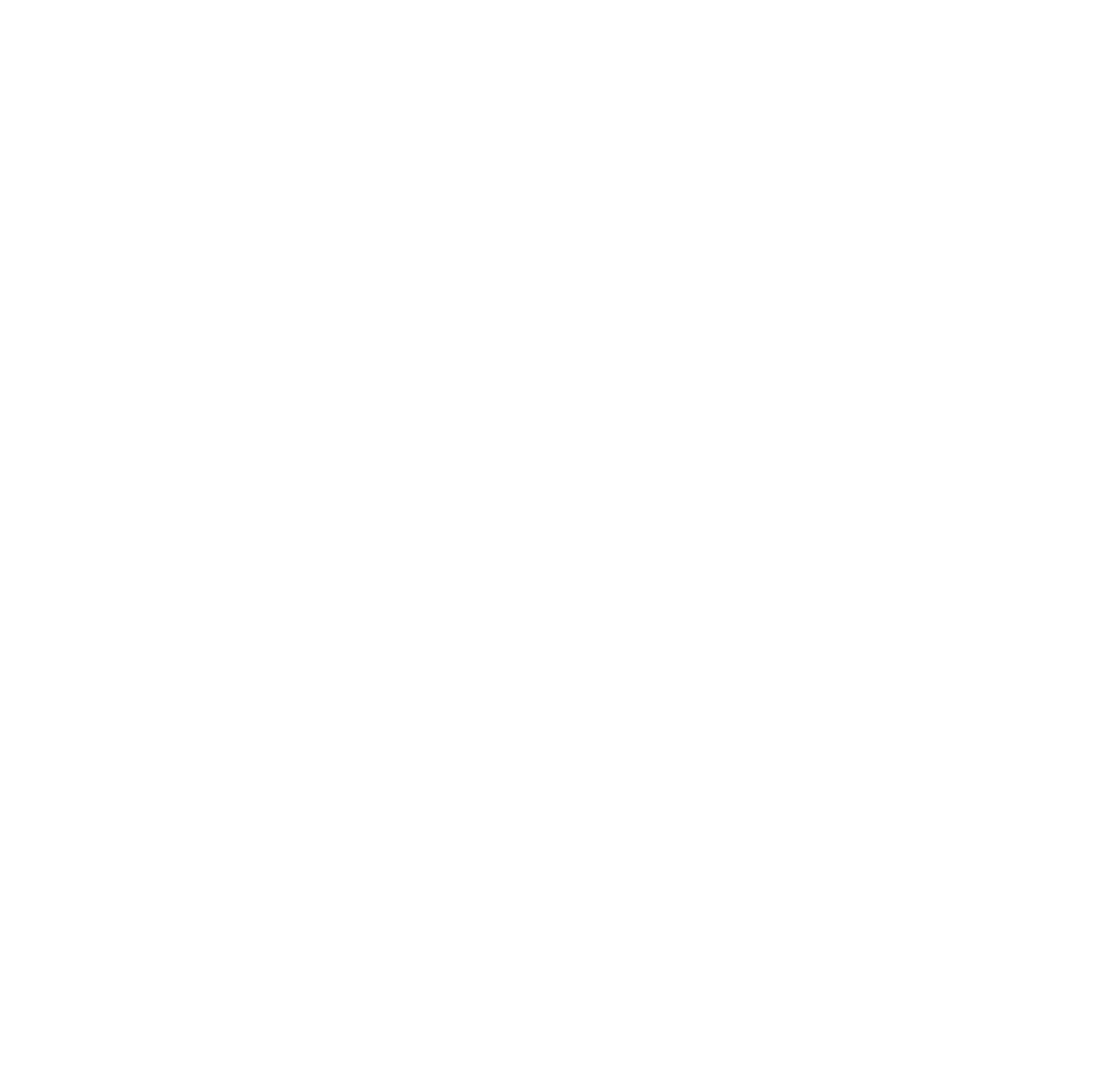
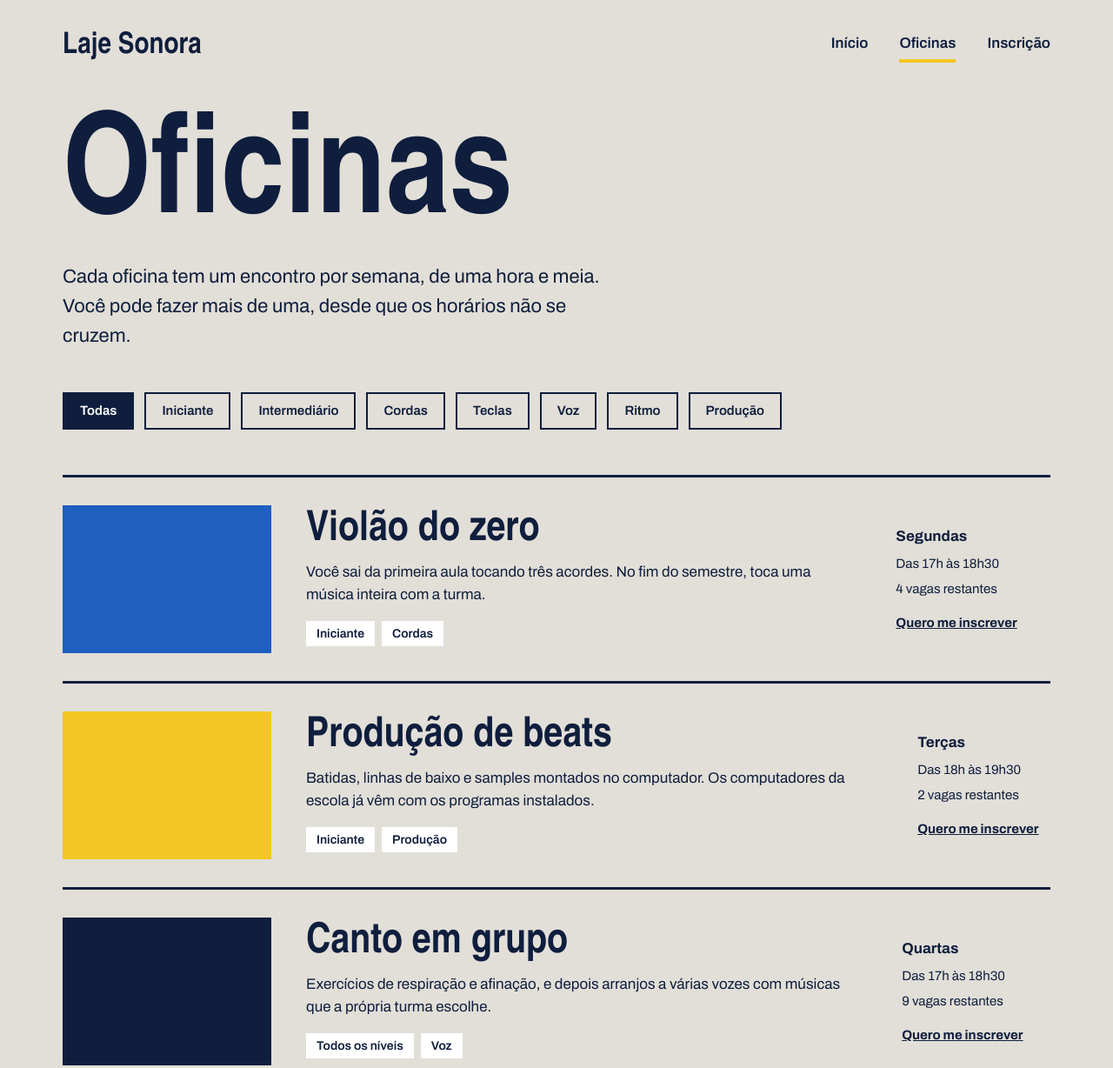
Before and after one commit to davimoraes11timc/lajes_sonoras, a plain HTML site: page oficina.html in a window 1280 px wide. Shown: the top 1228 px of the page at 87% size. Before the commit the page ends 800 px from the top, so only its background shows below. Drawn offline with Linux system fonts and the light colour scheme; a web font is replaced by a local one.

Commit message:
“HTML da página de oficinas
“HTML da página de oficinas

```diff
--- a/index.html
+++ b/index.html
@@ -4,6 +4,7 @@
     <meta charset="UTF-8">
     <meta name="viewport" content="width=device-width, initial-scale=1.0">
     <link rel="stylesheet" href="index.css">
+    <link rel="stylesheet" href="oficina.html">
     <title>Laje sonora | início</title>
 
     <link rel="preconnect" href="https://fonts.googleapis.com">
@@ -18,7 +19,7 @@
 
         <nav class="menu">
             <a href="./index.html" class="atual">Início</a>
-            <a href="./oficinas.html">Oficinas</a>
+            <a href="./oficina.html">Oficinas</a>
             <a href="./inscricao.html">Inscrição</a>
         </nav>
     </header>
--- a/oficina.css
+++ b/oficina.css
@@ -0,0 +1,218 @@
+* {
+    margin: 0;
+    padding: 0;
+    box-sizing: border-box;
+}
+
+:root {
+    --concreto:#E2DFD8;
+    --concreto-escuro:#CBC7BE;
+    --tinta:#0F1E3D;
+    --caixa-dagua:#1F5FBF;
+    --fita:#F3C623;
+    --branco:#FFFFFF;
+    --fonte-cartaz:"Big Shoulders", "Arial Narrow", sans-serif;
+    --fonte-texto:"Archivo", Arial, sans-serif;
+}
+
+body {
+    background-color: var(--concreto);
+    color: var(--tinta);
+    font-family: var(--fonte-texto);
+    font-size: 17px;
+    line-height: 1.55;
+}
+
+a {
+    color:inherit
+}
+
+h1, h2, h3 {
+    font-family: var(--fonte-cartaz);
+    font-weight: 900;
+    line-height: 0.95;
+}
+
+.conteudo {
+    max-width: 1200px;
+    margin-inline: auto;
+    padding-inline: 32px;
+}
+
+.topo {
+    padding-block: 28px;
+    display: flex;
+    justify-content: space-between;
+    align-items: center;
+}
+
+.logo {
+    font-family: var(--fonte-cartaz);
+    font-size: 34px;
+    font-weight: 900;
+    text-decoration: none;
+}
+
+.menu {
+    display: flex;
+    gap: 36px;
+}
+
+.menu a {
+    font-weight: 600;
+    text-decoration: none;
+    padding-bottom: 4px;
+    border-bottom: 4px solid transparent;
+}
+
+.menu a:hover {
+    border-bottom-color: var(--tinta);
+}
+
+.menu a.atual {
+    border-bottom-color: var(--fita);
+}
+
+.foto {
+    background-color: var(--concreto-escuro);
+}
+
+.foto-azul {
+    background-color: var(--caixa-dagua);
+}
+
+.foto-amarela {
+    background-color: var(--fita);
+}
+
+.foto-tinta {
+    background-color: var(--tinta);
+}
+
+.rodape {
+    margin-top: 120px;
+    background-color: var(--tinta);
+    color: var(--concreto);
+    padding-block: 56px;
+}
+
+.rodape-colunas {
+    display: flex;
+    gap: 40px;
+}
+
+.rodape-coluna {
+    flex: 1;
+}
+
+.rodape h4 {
+    font-family: var(--fonte-cartaz);
+    font-size: 28px;
+    color: var(--fita);
+    margin-bottom: 12px;
+}
+
+.titulo-pagina {
+    font-size: 160px;
+    margin-top: 24px;
+}
+
+.subtitulo-pagina {
+    font-size: 22px;
+    max-width: 640px;
+    margin-top: 16px;
+}
+
+.filtros {
+    margin-top: 48px;
+    display: flex;
+    gap: 12px;
+    flex-wrap: wrap;
+}
+
+.filtro {
+    border: 2px solid var(--tinta);
+    padding-block: 8px;
+    padding-inline: 18px;
+    font-weight: 600;
+    font-size: 15px;
+}
+
+.filtro.ativo {
+    background-color: var(--tinta);
+    color: var(--branco);
+}
+
+.lista {
+    margin-top: 40px;
+}
+
+.oficina {
+    padding-block: 32px;
+    border-top: 3px solid var(--tinta);
+    display: flex;
+    justify-content: center;
+    align-items: center;
+    gap: 40px;
+}
+
+.oficina .foto {
+    width: 240px;
+    height: 170px;
+    flex-shrink: 0;
+}
+
+.oficina-texto {
+    width: fit-content;
+}
+
+.oficina h2 {
+    font-size: 48px;
+    margin-bottom: 10px;
+}
+
+.etiquetas {
+    margin-top: 16px;
+    display: flex;
+    gap: 8px;
+}
+
+.etiqueta {
+    background-color: var(--branco);
+    padding-block: 4px;
+    padding-inline: 12px;
+    font-size: 14px;
+    font-weight: 600;
+}
+
+.oficina-detalhes {
+    width: 220px;
+    font-size: 15px;
+    display: flex;
+    flex-direction: column;
+    gap: 6px;
+}
+
+.oficina-detalhes strong {
+    font-size: 17px;
+}
+
+.oficina-detalhes a {
+    margin-top: 10px;
+    font-weight: 700;
+}
+
+.big-shoulders-bigShould {
+    font-family: "Big Shoulders", sans-serif;
+    font-optical-sizing: auto;
+    font-weight:800;
+    font-style: normal;
+}
+
+.archivo-arch {
+    font-family: "Archivo", sans-serif;
+    font-optical-sizing: auto;
+    font-weight: 345;
+    font-style: normal;
+    font-variation-settings: "width" 100;
+}
--- a/oficina.html
+++ b/oficina.html
@@ -0,0 +1,182 @@
+<!DOCTYPE html>
+<html lang="pt-BR">
+<head>
+    <meta charset="UTF-8">
+    <meta name="viewport" content="width=device-width, initial-scale=1.0">
+    <link rel="stylesheet" href="oficina.css">
+    <title>Laje sonora | Oficinas</title>
+
+    <link rel="preconnect" href="https://fonts.googleapis.com">
+    <link rel="preconnect" href="https://fonts.gstatic.com" crossorigin>
+    <link href="https://fonts.googleapis.com/css2?family=Archivo:ital,wght@0,100..900;1,100..900&family=Big+Shoulders:opsz,wght@10..72,100..900&display=swap" rel="stylesheet">
+</head>
+<body>
+    <header class="conteudo topo">
+        <a href="index.html" class="logo">
+            Laje Sonora
+        </a>
+
+        <nav class="menu">
+            <a href="./index.html">Início</a>
+            <a href="./oficina.html" class="atual">Oficinas</a>
+            <a href="./inscricao.html">Inscrição</a>
+        </nav>
+    </header>
+
+    <main class="conteudo">
+        <h1 class="titulo-pagina">Oficinas</h1>
+        <p class="subtitulo-pagina">Cada oficina tem um encontro por semana, de uma hora e meia. Você pode fazer mais de uma, desde que os horários não se cruzem.</p>
+        <div class="filtros">
+            <span class="filtro ativo">
+                Todas
+            </span>
+            <span class="filtro">
+                Iniciante
+            </span>
+            <span class="filtro">
+                Intermediário
+            </span>
+            <span class="filtro">
+                Cordas
+            </span>
+            <span class="filtro">
+                Teclas
+            </span>
+            <span class="filtro">
+                Voz
+            </span>
+            <span class="filtro">
+                Ritmo
+            </span>
+            <span class="filtro">
+                Produção
+            </span>
+            <div class="lista">
+                <article class="oficina">
+                    <div class="foto foto-azul"></div>
+                    <div class="oficina-texto">
+                        <h2>Violão do zero</h2>
+                        <p>Você sai da primeira aula tocando três acordes. No fim do semestre, toca uma música inteira com a turma.</p>
+                        <div class="etiquetas">
+                            <span class="etiqueta">Iniciante</span>
+                            <span class="etiqueta">Cordas</span>
+                        </div>
+                    </div>
+                    <div class="oficina-detalhes">
+                        <strong>Segundas</strong>
+                        <span>Das 17h às 18h30</span>
+                        <span>4 vagas restantes</span>
+                        <a href="./inscricao.html">Quero me inscrever</a>
+                    </div>
+                </article>
+                <article class="oficina">
+                    <div class="foto foto-amarela"></div>
+                    <div class="oficina-texto">
+                        <h2>Produção de beats</h2>
+                        <p>Batidas, linhas de baixo e samples montados no computador. Os computadores da escola já vêm com os programas instalados.</p>
+                        <div class="etiquetas">
+                            <span class="etiqueta">Iniciante</span>
+                            <span class="etiqueta">Produção</span>
+                        </div>
+                    </div>
+                    <div class="oficina-detalhes">
+                        <strong>Terças</strong>
+                        <span>Das 18h às 19h30</span>
+                        <span>2 vagas restantes</span>
+                        <a href="./inscricao.html">Quero me inscrever</a>
+                    </div>
+                </article>
+                <article class="oficina">
+                    <div class="foto foto-tinta"></div>
+                    <div class="oficina-texto">
+                        <h2>Canto em grupo</h2>
+                        <p>Exercícios de respiração e afinação, e depois arranjos a várias vozes com músicas que a própria turma escolhe.</p>
+                        <div class="etiquetas">
+                            <span class="etiqueta">Todos os níveis</span>
+                            <span class="etiqueta">Voz</span>
+                        </div>
+                    </div>
+                    <div class="oficina-detalhes">
+                        <strong>Quartas</strong>
+                        <span>Das 17h às 18h30</span>
+                        <span>9 vagas restantes</span>
+                        <a href="./inscricao.html">Quero me inscrever</a>
+                    </div>
+                </article>
+                <article class="oficina">
+                    <div class="foto"></div>
+                    <div class="oficina-texto">
+                        <h2>Teclado e harmonia</h2>
+                        <p>Para quem já toca um pouco e quer entender o que está tocando. Campo harmônico, inversões e acompanhamento.</p>
+                        <div class="etiquetas">
+                            <span class="etiqueta">Intermediário</span>
+                            <span class="etiqueta">Teclas</span>
+                        </div>
+                    </div>
+                    <div class="oficina-detalhes">
+                        <strong>Quintas</strong>
+                        <span>Das 18h às 19h30</span>
+                        <span>5 vagas restantes</span>
+                        <a href="./inscricao.html">Quero me inscrever</a>
+                    </div>
+                </article>
+                <article class="oficina">
+                    <div class="foto foto-azul"></div>
+                    <div class="oficina-texto">
+                        <h2>Bateria e percussão</h2>
+                        <p>Começa com palmas e pés, passa pelo pandeiro e termina na bateria completa. Ninguém precisa ter instrumento em casa.</p>
+                        <div class="etiquetas">
+                            <span class="etiqueta">Iniciante</span>
+                            <span class="etiqueta">Ritmo</span>
+                        </div>
+                    </div>
+                    <div class="oficina-detalhes">
+                        <strong>Sextas</strong>
+                        <span>Das 17h às 18h30</span>
+                        <span>6 vagas restantes</span>
+                        <a href="./inscricao.html">Quero me inscrever</a>
+                    </div>
+                </article>
+                <article class="oficina">
+                    <div class="foto foto-amarela"></div>
+                    <div class="oficina-texto">
+                        <h2>Gravação no celular</h2>
+                        <p>Como posicionar o celular, gravar voz e instrumento separados e juntar tudo num aplicativo gratuito de edição.</p>
+                        <div class="etiquetas">
+                            <span class="etiqueta">Todos os níveis</span>
+                            <span class="etiqueta">Produção</span>
+                        </div>
+                    </div>
+                    <div class="oficina-detalhes">
+                        <strong>Sábados</strong>
+                        <span>Das 10h às 11h30</span>
+                        <span>7 vagas restantes</span>
+                        <a href="./inscricao.html">Quero me inscrever</a>
+                    </div>
+                </article>
+            </div>
+        </div>
+    </main>
+    <footer class="rodape">
+        <div class="conteudo rodape-colunas">
+            <div class="rodape-coluna">
+                <h4>Laje Sonora</h4>
+                <p>Escola livre de música para adolescentes.</p>
+            </div>
+            <br>
+            <div class="rodape-coluna">
+                <h4>Endereço:</h4>
+                <p>Rua das Antenas, 120 <br> São Paulo, SP</p>
+            </div>
+            <div class="rodape-coluna">
+                <h4>Horários:</h4>
+                <p>Segunda a sexta, das 16h às 21h <br> Sábado, das 9h às 13h</p>
+            </div>
+            <div class="rodape-coluna">
+                <h4>Contato:</h4>
+                <p>contato@lajesonora.com.br <br> (11) 91234 5678</p>
+            </div>
+        </div>
+    </footer>
+</body>
+</html>
```
